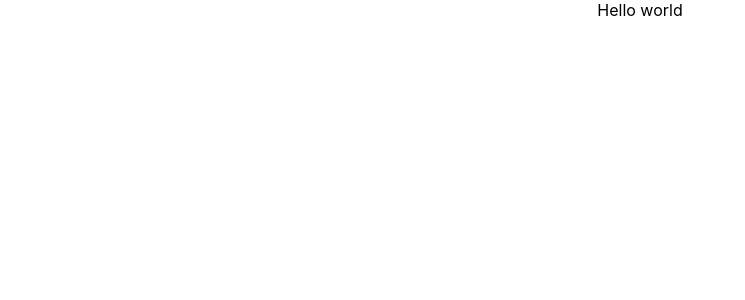
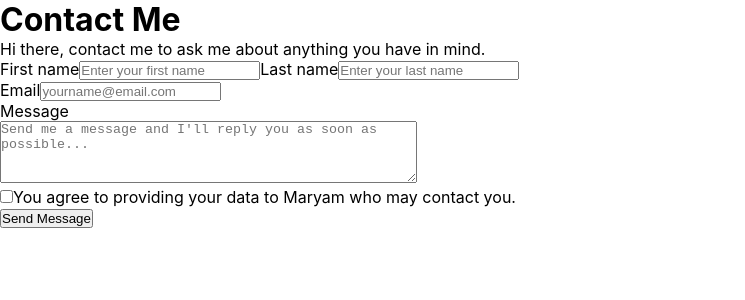
Before and after one commit to ShuaibuMaryam/hng-stage1-task, a React (Create React App) app: page /contact in a window 1280 px wide. Shown: the top 300 px of the page, without its empty margins (0-745 px from the left). Built offline with nearby package versions, Linux system fonts and the light colour scheme.

Commit message:
feat: layout for contact page

```diff
--- a/src/App.css
+++ b/src/App.css
@@ -4,7 +4,7 @@
   box-sizing: border-box;
 }
 .App {
-  text-align: center;
+  /* text-align: center; */
 }
 
 .App-logo {
--- a/src/Components/ContactPage.js
+++ b/src/Components/ContactPage.js
@@ -3,7 +3,39 @@ import React from 'react'
 function ContactPage() {
   return (
     <div>
-        Hello world
+        <div className='contact_page_header'>
+            <h1>Contact Me</h1>
+            <p>Hi there, contact me to ask me about anything you have in mind.</p>
+        </div>
+
+        <form>
+            <div className='input__wraper'>
+                <label for='first_name'>First name</label>
+                <input type='name' placeholder='Enter your first name' id='first_name'/>
+
+                <label for='last_name'>Last name</label>
+                <input type='name' placeholder='Enter your last name' id='last_name'/>
+            </div>
+
+            <div className='input__wraper'>
+                <label for='email'>Email</label>
+                <input type='email' placeholder='yourname@email.com' id='email'/>
+            </div>
+
+            <div className='input__wraper'>
+                <label>Message</label><br/>
+                <textarea placeholder="Send me a message and I'll reply you as soon as possible..." rows="4" cols="50" id='message'></textarea>
+            </div>
+
+            <div className='input__wraper'>
+                <input type='checkbox' id='privacy_policy'/>
+                <label for='privacy_policy'>You agree to providing your data to Maryam who may contact you.</label>
+            </div>
+
+            <div className='input__wraper'>
+                <button id='btn__submit'>Send Message</button>
+            </div>
+        </form>
     </div>
   )
 }
--- /dev/null
+++ b/src/Styles/contactPage.css
@@ -0,0 +1,9 @@
+*{
+    margin: 0;
+    padding: 0;
+    box-sizing: border-box;
+}
+
+.contact_page_header{
+
+}
```
